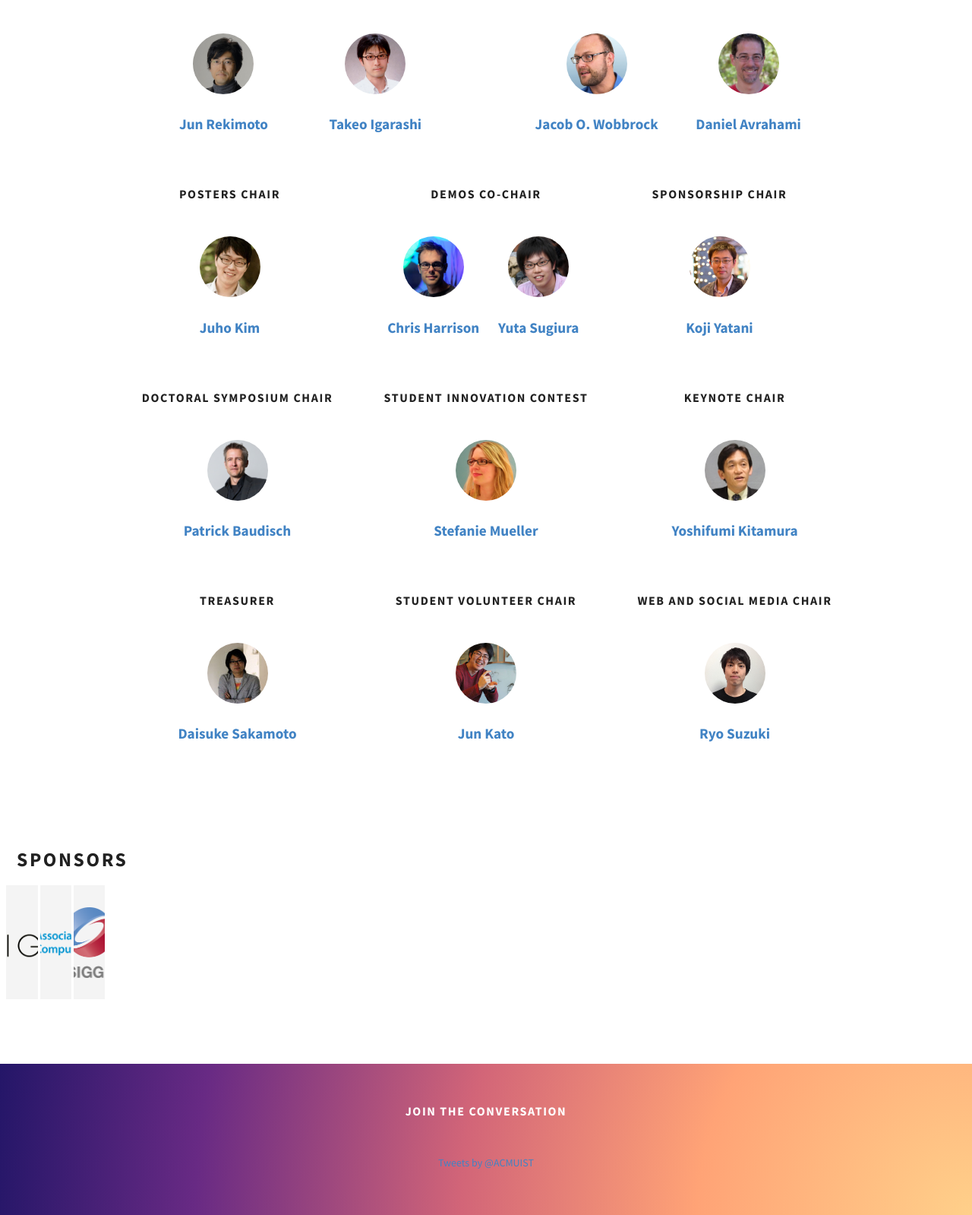
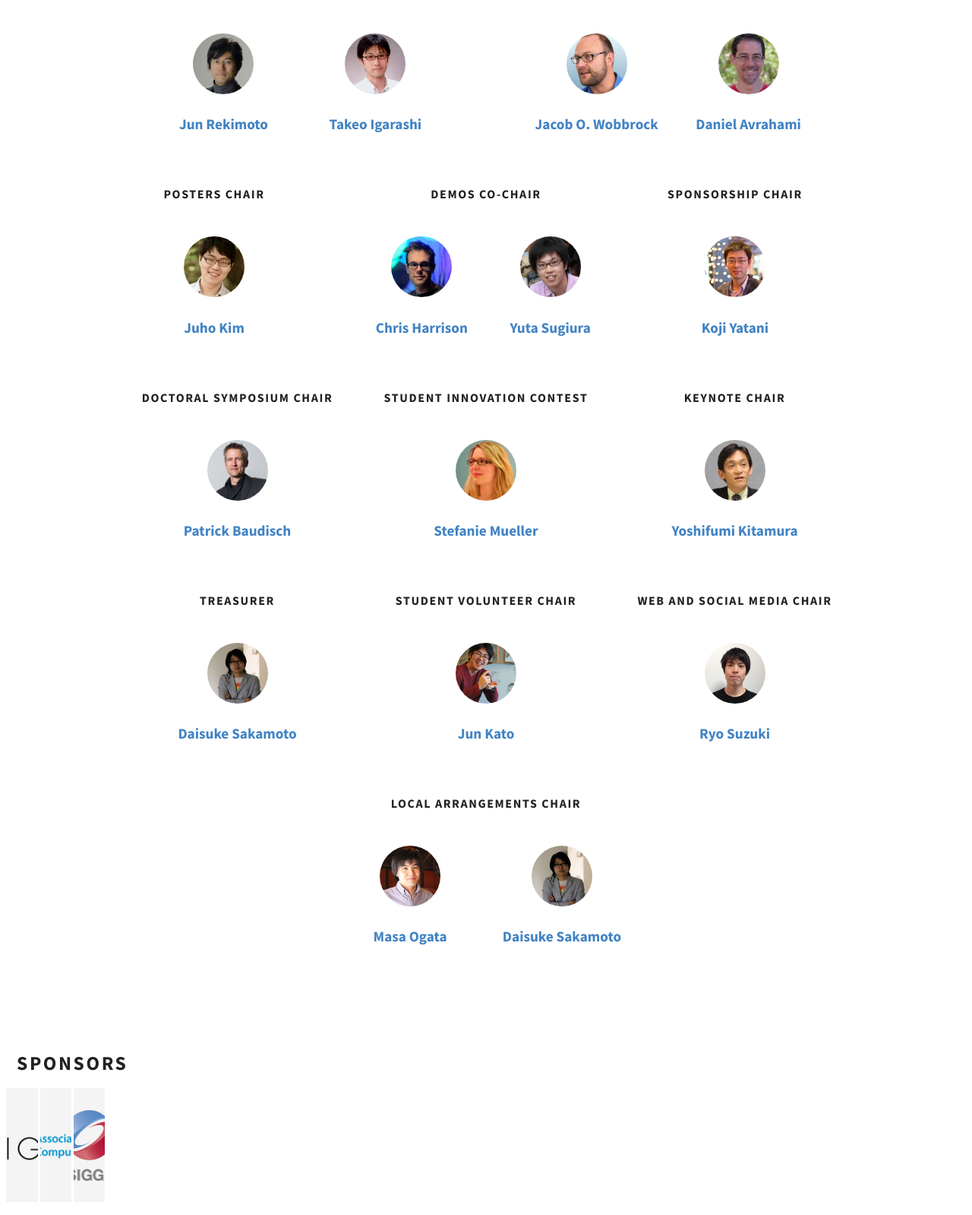
Before and after one commit to ryosuzuki/UIST-2016, a PHP site: page / in a window 1280 px wide. Shown: the part 1717-3316 px from the top of the page at 76% size. Run offline with PHP 8.4, Linux system fonts and the light colour scheme; some libraries are stand-ins or nearby versions.

Commit message:
Add local arrangment chair

```diff
--- a/Slim/Views/home.php
+++ b/Slim/Views/home.php
@@ -104,7 +104,6 @@
     <h2 class="ui horizontal divider header">People</h2>
     <div class="ui stackable grid detail">
       <div class="seven wide column centered">
-
         <h3 class="text text-spaced text-center">
         <span>General Chair</span>
         </h3>
@@ -140,7 +139,7 @@
         </a>
       </div>
 
-      <div class="five wide column centered">
+      <div class="four wide column centered">
         <h3 class="text text-spaced text-center">
         <span>Posters Chair</span>
         </h3>
@@ -153,7 +152,7 @@
       </a>
 
 
-      <div class="five wide column centered">
+      <div class="six wide column centered">
         <h3 class="text text-spaced text-center">
         <span>Demos Co-Chair</span>
         </h3>
@@ -171,7 +170,7 @@
         </a>
       </div>
 
-      <div class="five wide column centered">
+      <div class="four wide column centered">
         <h3 class="text text-spaced text-center">
         <span>Sponsorship Chair</span>
         </h3>
@@ -254,6 +253,25 @@
           </div>
         </a>
       </div>
+
+      <div class="seven wide column centered">
+        <h3 class="text text-spaced text-center">
+        <span>Local Arrangements Chair</span>
+        </h3>
+        <a href="http://masaogata.com/" target="_blank">
+          <div style="width:50%;float:left;">
+            <img class="ui centered tiny circular image" src="<?php echo BASE_PATH; ?>/lib/img/people/masa-ogata.jpg">
+            <h3 class="text-center">Masa Ogata</h3>
+          </div>
+        </a>
+        <a href="http://daisukesakamoto.jp/en/" target="_blank">
+          <div style="width:50%;float:left;">
+            <img class="ui centered tiny circular image" src="<?php echo BASE_PATH; ?>/lib/img/people/daisuke-sakamoto.jpg">
+            <h3 class="text-center">Daisuke Sakamoto</h3>
+          </div>
+        </a>
+      </div>
+
 
       <!--
       <div class="four wide column centered">
```
Also changed, not shown: lib/img/people/masa-ogata.jpg (added), lib/img/people/original/masa-ogata.jpg (added).
